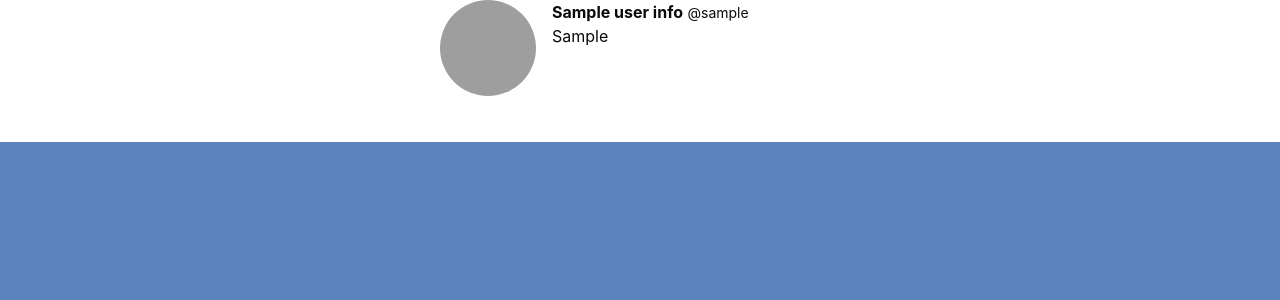
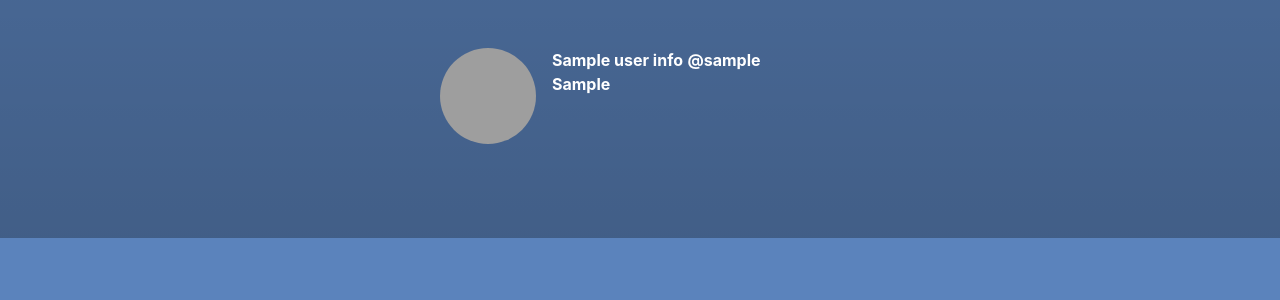
Before and after one commit to kang0906/W1-web-mini-project, a Flask app: template game-is-my-life/templates/user.html in a window 1280 px wide. Shown: the part 52-352 px from the top of the page. Run offline with Flask 2, Linux system fonts and the light colour scheme; the template is opened without the code that fills it: most values are stand-ins (such as "Sample title", 1, 10 or a date in 2020); some libraries are stand-ins or nearby versions; grey boxes are pictures that could not be loaded.

Commit message:
마이페이지 백그라운드

```diff
--- a/game-is-my-life/templates/user.html
+++ b/game-is-my-life/templates/user.html
@@ -71,7 +71,8 @@
         </a>
     </div>
 </nav>
-<section class="hero is-white">
+<div class="hero-body">
+<section class="hero">
     <div style="padding-bottom:1rem;margin:auto;min-width: 400px">
         <article class="media">
             <figure class="media-left" style="align-self: center">
@@ -88,10 +89,10 @@
             </figure>
             <div class="media-content">
                 <div class="content">
-                    <p>
-                        <strong>{{ user_info.profile_name }}</strong> <small>@{{ user_info.username }}</small>
+                    <p style="color: white">
+                        <strong style="color: white">{{ user_info.profile_name }}</strong> <strong style="color: white">@{{ user_info.username }}</strong>
                         <br>
-                        {{ user_info.profile_info }}
+                       <strong style="color: white">{{ user_info.profile_info }}</strong>
                     </p>
                 </div>
             </div>
@@ -105,7 +106,7 @@
                                                                            aria-hidden="true"></i></span>
                 </a>
 
-                <a class="button level-item has-text-centered is-sparta is-outlined" aria-label="logout"
+                <a class="button level-item has-text-centered is-sparta" aria-label="logout"
                    onclick="sign_out()">
                     로그아웃&nbsp;&nbsp;&nbsp;<span class="icon is-small"><i class="fa fa-sign-out"
                                                                          aria-hidden="true"></i></span>
@@ -170,6 +171,7 @@
         {% endif %}
     </div>
 </section>
+</div>
 {% if status %}
     <section class="section">
         <article class="media">
```
